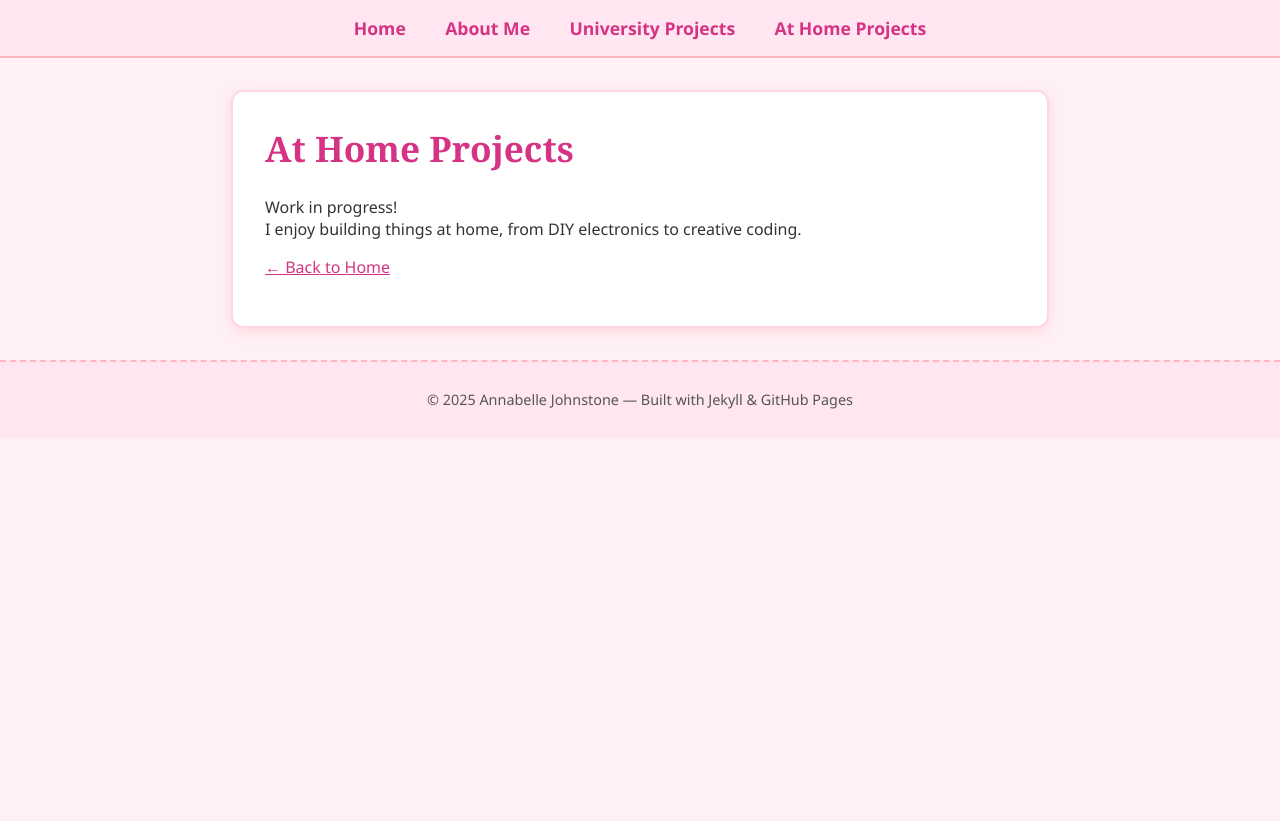
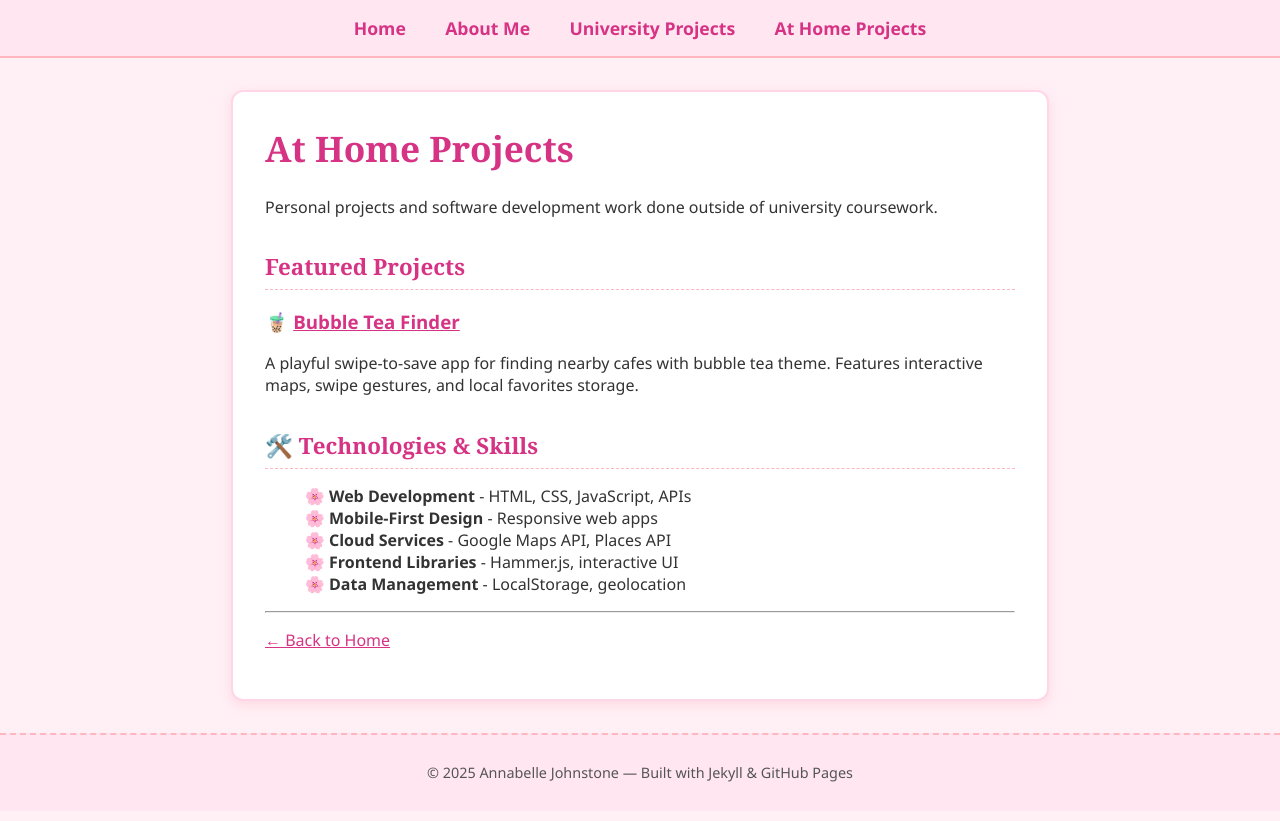
Before and after one commit to AnnabelleJohnstone/AJengineering-projects, a Jekyll site: the page built from home-projects.md, in a window 1280 px wide. Shown: the top 821 px of the page. Built offline with Jekyll 4.4.1, drawn with Linux system fonts in a browser that asks for light colours.

Commit message:
Enhance home-projects.md with project details
Added a description of personal projects and updated project details.

```diff
--- a/home-projects.md
+++ b/home-projects.md
@@ -4,8 +4,21 @@ title: At Home Projects
 ---
 
 # At Home Projects
+Personal projects and software development work done outside of university coursework.
 
-Work in progress!
-I enjoy building things at home, from DIY electronics to creative coding.
+## Featured Projects
+
+### 🧋 [Bubble Tea Finder](/_projects/bubble-tea-finder.md)
+A playful swipe-to-save app for finding nearby cafes with bubble tea theme. Features interactive maps, swipe gestures, and local favorites storage.
+
+## 🛠️ Technologies & Skills
+
+- **Web Development** - HTML, CSS, JavaScript, APIs
+- **Mobile-First Design** - Responsive web apps
+- **Cloud Services** - Google Maps API, Places API
+- **Frontend Libraries** - Hammer.js, interactive UI
+- **Data Management** - LocalStorage, geolocation
+
+---
 
 [← Back to Home]({{ '/' | relative_url }})
```
